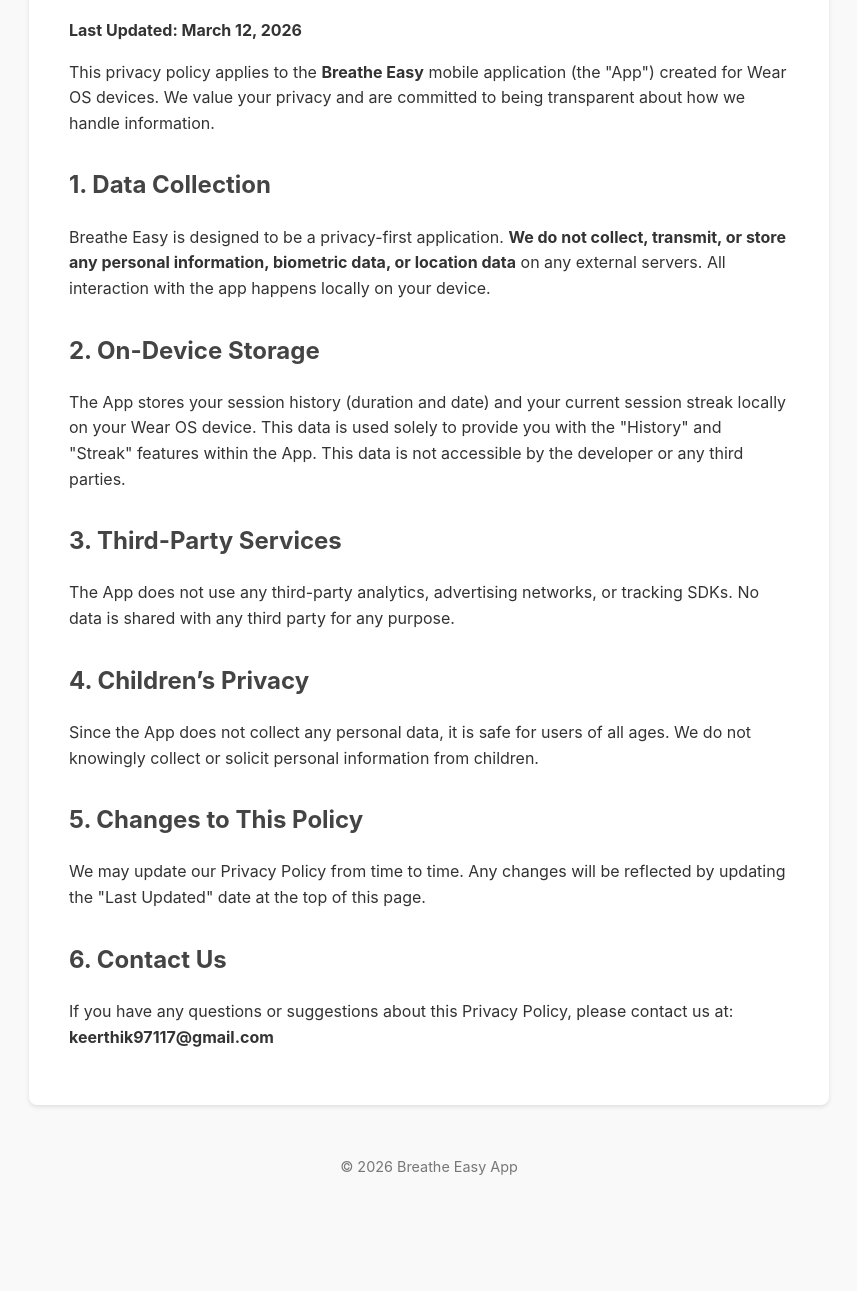
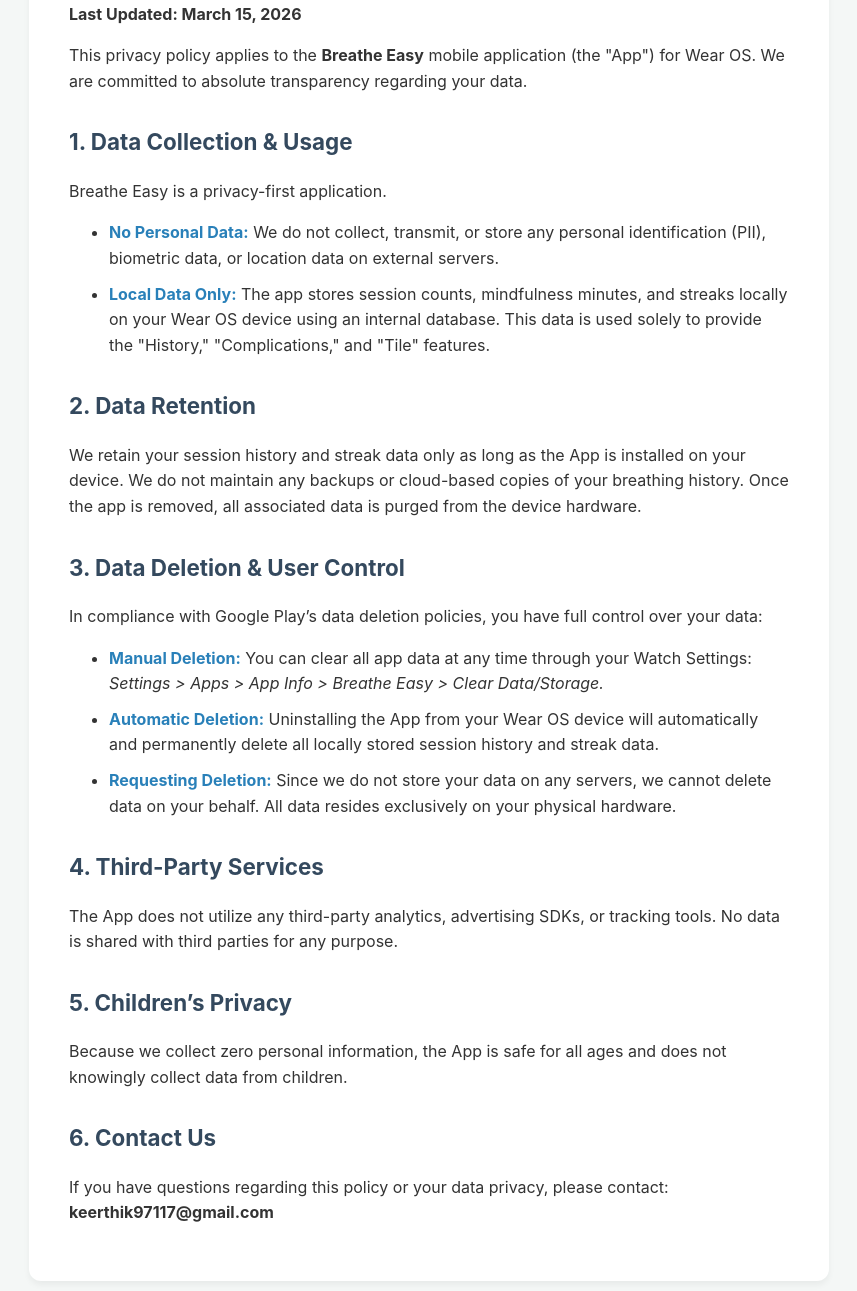
Before and after one commit to krishkeerthi/breathe-easy-policy, a plain HTML site: page index.html in a window 1280 px wide. Shown: the part 168-1459 px from the top of the page, without its empty margins (211-1068 px from the left). Before the commit the page ends 1386 px from the top, so only its background shows below. Drawn offline with Linux system fonts and the light colour scheme.

Commit message:
Revise privacy policy and improve layout styles
Updated privacy policy details and styling.

```diff
--- a/index.html
+++ b/index.html
@@ -12,55 +12,67 @@
             max-width: 800px;
             margin: 0 auto;
             padding: 40px 20px;
-            background-color: #f9f9f9;
+            background-color: #f4f7f6;
         }
-        .container {
-            background: #fff;
+        .policy-container {
+            background: #ffffff;
             padding: 40px;
-            border-radius: 8px;
-            box-shadow: 0 2px 4px rgba(0,0,0,0.1);
+            border-radius: 12px;
+            box-shadow: 0 4px 6px rgba(0,0,0,0.05);
         }
-        h1 { color: #222; border-bottom: 2px solid #eee; padding-bottom: 10px; }
-        h2 { color: #444; margin-top: 30px; }
+        h1 { color: #2c3e50; border-bottom: 2px solid #eee; padding-bottom: 15px; margin-top: 0; }
+        h2 { color: #34495e; margin-top: 30px; font-size: 1.4em; }
         p { margin-bottom: 15px; }
+        ul { margin-bottom: 20px; }
+        li { margin-bottom: 10px; }
+        .highlight { font-weight: bold; color: #2980b9; }
         .footer {
-            margin-top: 50px;
-            font-size: 0.9em;
-            color: #777;
+            margin-top: 40px;
+            font-size: 0.85em;
+            color: #7f8c8d;
             text-align: center;
         }
     </style>
 </head>
 <body>
 
-<div class="container">
+<div class="policy-container">
     <h1>Privacy Policy</h1>
-    <p><strong>Last Updated: March 12, 2026</strong></p>
+    <p><strong>Last Updated: March 15, 2026</strong></p>
 
-    <p>This privacy policy applies to the <strong>Breathe Easy</strong> mobile application (the "App") created for Wear OS devices. We value your privacy and are committed to being transparent about how we handle information.</p>
+    <p>This privacy policy applies to the <strong>Breathe Easy</strong> mobile application (the "App") for Wear OS. We are committed to absolute transparency regarding your data.</p>
 
-    <h2>1. Data Collection</h2>
-    <p>Breathe Easy is designed to be a privacy-first application. <strong>We do not collect, transmit, or store any personal information, biometric data, or location data</strong> on any external servers. All interaction with the app happens locally on your device.</p>
+    <h2>1. Data Collection & Usage</h2>
+    <p>Breathe Easy is a privacy-first application.</p>
+    <ul>
+        <li><span class="highlight">No Personal Data:</span> We do not collect, transmit, or store any personal identification (PII), biometric data, or location data on external servers.</li>
+        <li><span class="highlight">Local Data Only:</span> The app stores session counts, mindfulness minutes, and streaks locally on your Wear OS device using an internal database. This data is used solely to provide the "History," "Complications," and "Tile" features.</li>
+    </ul>
 
-    <h2>2. On-Device Storage</h2>
-    <p>The App stores your session history (duration and date) and your current session streak locally on your Wear OS device. This data is used solely to provide you with the "History" and "Streak" features within the App. This data is not accessible by the developer or any third parties.</p>
+    <h2>2. Data Retention</h2>
+    <p>We retain your session history and streak data only as long as the App is installed on your device. We do not maintain any backups or cloud-based copies of your breathing history. Once the app is removed, all associated data is purged from the device hardware.</p>
 
-    <h2>3. Third-Party Services</h2>
-    <p>The App does not use any third-party analytics, advertising networks, or tracking SDKs. No data is shared with any third party for any purpose.</p>
+    <h2>3. Data Deletion & User Control</h2>
+    <p>In compliance with Google Play’s data deletion policies, you have full control over your data:</p>
+    <ul>
+        <li><span class="highlight">Manual Deletion:</span> You can clear all app data at any time through your Watch Settings: <em>Settings > Apps > App Info > Breathe Easy > Clear Data/Storage.</em></li>
+        <li><span class="highlight">Automatic Deletion:</span> Uninstalling the App from your Wear OS device will automatically and permanently delete all locally stored session history and streak data.</li>
+        <li><span class="highlight">Requesting Deletion:</span> Since we do not store your data on any servers, we cannot delete data on your behalf. All data resides exclusively on your physical hardware.</li>
+    </ul>
 
-    <h2>4. Children’s Privacy</h2>
-    <p>Since the App does not collect any personal data, it is safe for users of all ages. We do not knowingly collect or solicit personal information from children.</p>
+    <h2>4. Third-Party Services</h2>
+    <p>The App does not utilize any third-party analytics, advertising SDKs, or tracking tools. No data is shared with third parties for any purpose.</p>
 
-    <h2>5. Changes to This Policy</h2>
-    <p>We may update our Privacy Policy from time to time. Any changes will be reflected by updating the "Last Updated" date at the top of this page.</p>
+    <h2>5. Children’s Privacy</h2>
+    <p>Because we collect zero personal information, the App is safe for all ages and does not knowingly collect data from children.</p>
 
     <h2>6. Contact Us</h2>
-    <p>If you have any questions or suggestions about this Privacy Policy, please contact us at: <br>
+    <p>If you have questions regarding this policy or your data privacy, please contact:<br>
     <strong>keerthik97117@gmail.com</strong></p>
 </div>
 
 <div class="footer">
-    &copy; 2026 Breathe Easy App
+    &copy; 2026 Breathe Easy App | Built for Wear OS
 </div>
 
 </body>
```
